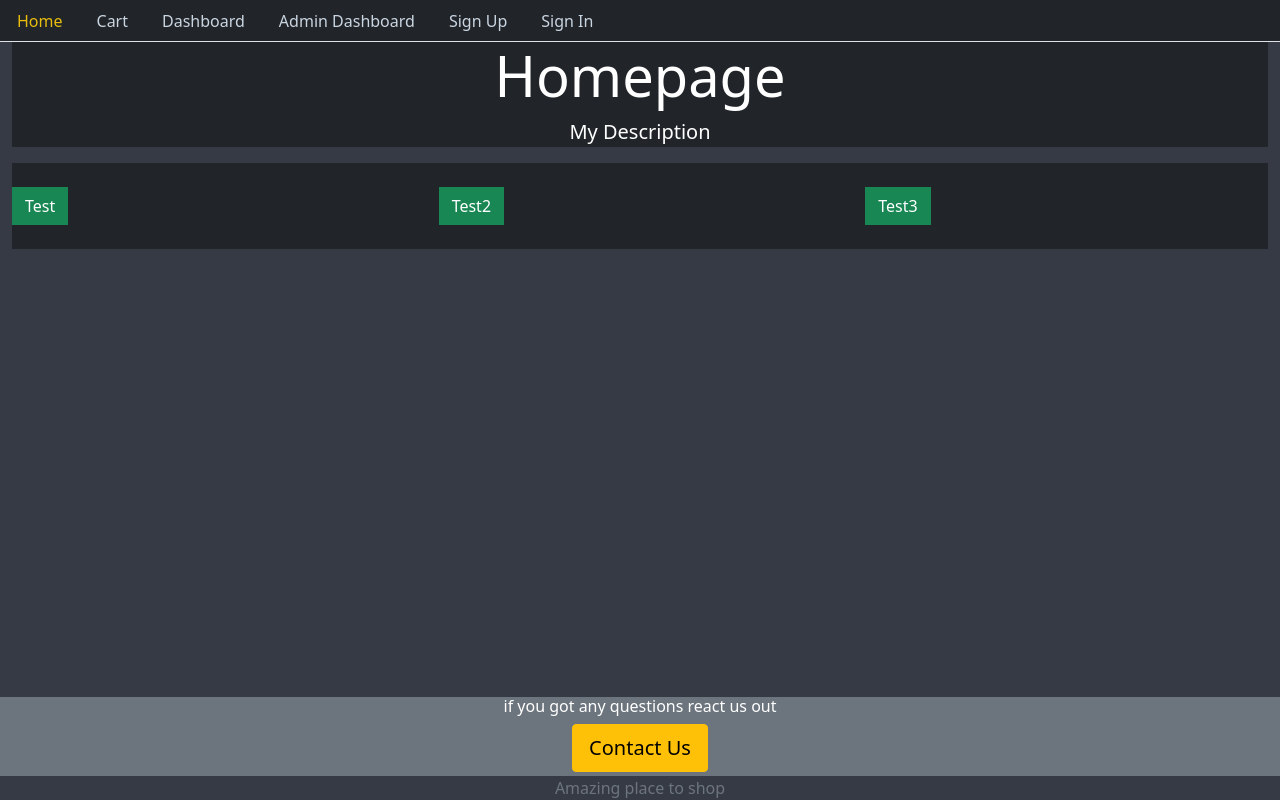
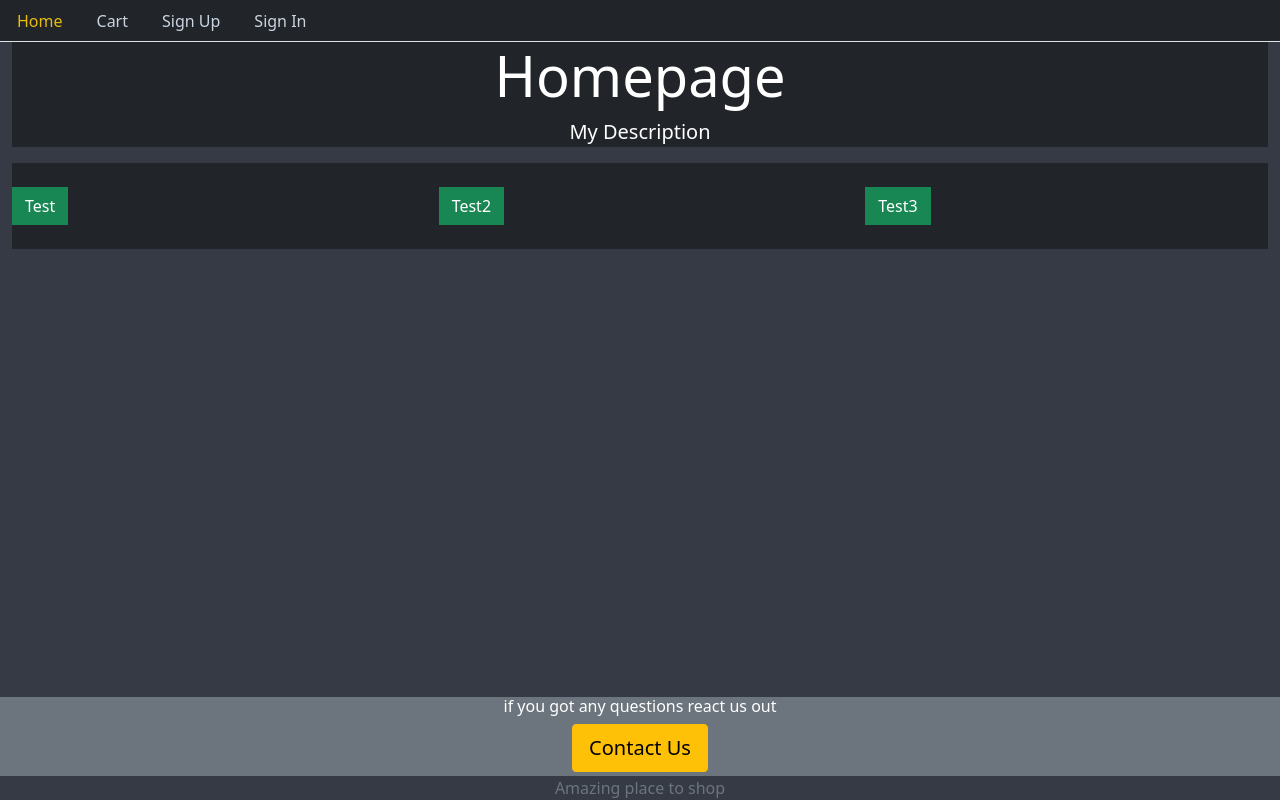
Before and after one commit to AmarnathN/shop-mern, a React (Create React App) app in the folder projfrontend/: page / in a window 1280 px wide. Built offline with nearby package versions, Linux system fonts and the light colour scheme; no server answers.

Commit message:
Conditional Render Dashboards

```diff
--- a/projfrontend/src/core/NavigationBar.js
+++ b/projfrontend/src/core/NavigationBar.js
@@ -20,16 +20,20 @@ const NavigationBar = ({ history }) => {
             Cart
           </Link>
         </li>
+        {isAuthenticated() && isAuthenticated().user.role != 1 && (
           <li className="nav-item">
             <Link style={currentTab(history, "/user/dashboard")} className="nav-link" to="/user/dashboard">
               Dashboard
             </Link>
           </li>
+        )}
+        {isAuthenticated() && isAuthenticated().user.role == 1 && (
           <li className="nav-item">
             <Link style={currentTab(history, "/admin/dashboard")} className="nav-link" to="/admin/dashboard">
-            Admin Dashboard
+              Dashboard
             </Link>
           </li>
+        )}
         {!isAuthenticated() && (
           <React.Fragment>
             <li className="nav-item">
```
Lines whose indentation alone changed are shown as unchanged.
